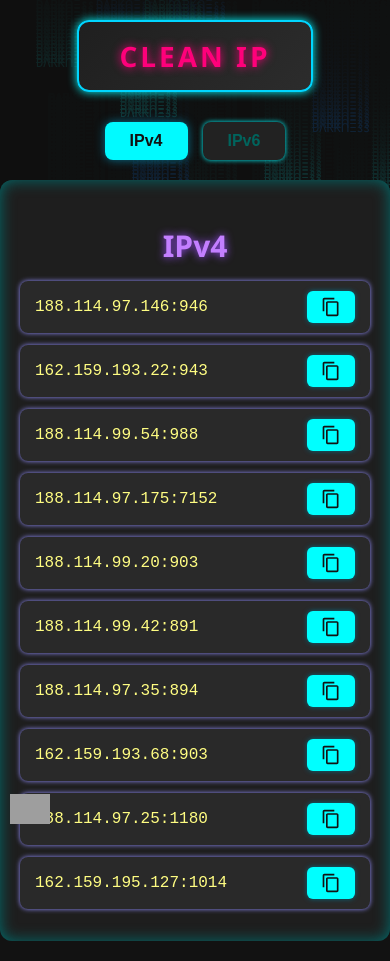
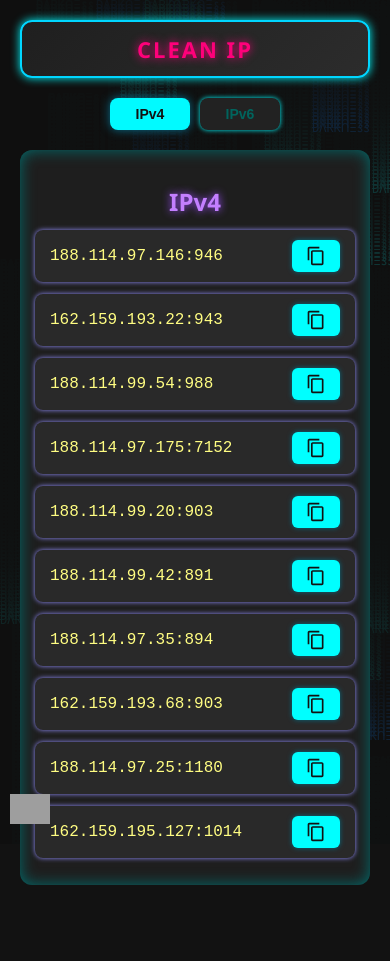
Before and after one commit to darknessm427/IP_Generator, a plain HTML site: page index.html in a window 390 px wide. After the commit the page ends 905 px from the top, so only its background shows below. Drawn offline with Linux system fonts and the light colour scheme; grey boxes are pictures that could not be loaded.

Commit message:
Update index.html

```diff
--- a/index.html
+++ b/index.html
@@ -40,6 +40,9 @@
       box-shadow: 0 0 10px #02FBFF;
       user-select: none;
       z-index: 1;
+      width: 100%;
+      max-width: 900px;
+      box-sizing: border-box;
     }
 
     .header-container h1 {
@@ -49,6 +52,7 @@
       color: #FF007A;
       font-weight: 700;
       text-shadow: 0 0 10px #FF007C;
+      text-align: center;
     }
 
     .buttons-container {
@@ -56,6 +60,11 @@
       gap: 15px;
       margin-bottom: 20px;
       z-index: 1;
+      width: 100%;
+      max-width: 900px;
+      justify-content: center;
+      flex-wrap: wrap;
+      box-sizing: border-box;
     }
 
     .toggle-btn {
@@ -71,6 +80,8 @@
       transition: background-color 0.3s, color 0.3s;
       user-select: none;
       z-index: 1;
+      min-width: 100px;
+      text-align: center;
     }
 
     .toggle-btn.active {
@@ -93,6 +104,7 @@
       box-shadow: 0 0 15px #006E6E inset;
       min-height: 300px;
       z-index: 1;
+      box-sizing: border-box;
     }
 
     .ip-group h2 {
@@ -115,14 +127,17 @@
       margin-bottom: 12px;
       box-shadow: 0 0 5px #938FFF;
       user-select: text;
+      flex-wrap: wrap;
     }
 
     .ip-text {
       font-family: 'Courier New', Courier, monospace;
       font-size: 16px;
       color: #FFFD82;
-      word-break: break-all;
-      flex: 1;
+      word-break: break-word;
+      flex: 1 1 auto;
+      min-width: 0;
+      margin-right: 10px;
     }
 
     .copy-btn {
@@ -140,6 +155,7 @@
       align-items: center;
       transition: background-color 0.3s;
       user-select: none;
+      flex-shrink: 0;
     }
 
     .copy-btn:hover {
@@ -170,6 +186,106 @@
 
     #dark-icon:hover {
       transform: scale(1.1);
+    }
+
+    /* Media Queries for responsiveness */
+
+    /* Small devices (phones, less than 600px) */
+    @media (max-width: 599px) {
+      .header-container {
+        padding: 12px 20px;
+        margin-bottom: 20px;
+      }
+
+      .header-container h1 {
+        font-size: 22px;
+        letter-spacing: 2px;
+      }
+
+      .buttons-container {
+        gap: 10px;
+      }
+
+      .toggle-btn {
+        padding: 8px 15px;
+        font-size: 14px;
+        min-width: 80px;
+      }
+
+      .ips-container {
+        padding: 15px;
+        min-height: 250px;
+      }
+
+      .ip-group h2 {
+        font-size: 24px;
+        margin-bottom: 12px;
+      }
+
+      .ip-box {
+        flex-direction: row;
+        align-items: center;
+        justify-content: space-between;
+      }
+
+      .ip-text {
+        font-size: 16px;
+        margin-right: auto;
+        margin-bottom: 0px;
+
+      }
+
+      .copy-btn {
+        width: auto;
+        justify-content: center;
+        margin-left: 18px;
+      }
+    }
+
+    /* Medium devices (tablets, 600px and up) */
+    @media (min-width: 600px) and (max-width: 899px) {
+      .header-container {
+        padding: 15px 30px;
+      }
+
+      .header-container h1 {
+        font-size: 26px;
+      }
+
+      .buttons-container {
+        gap: 12px;
+      }
+
+      .toggle-btn {
+        padding: 9px 20px;
+        font-size: 15px;
+        min-width: 90px;
+      }
+
+      .ips-container {
+        padding: 18px;
+      }
+
+      .ip-group h2 {
+        font-size: 28px;
+      }
+
+      .ip-box {
+        flex-wrap: nowrap;
+      }
+
+      .ip-text {
+        font-size: 15px;
+      }
+
+      .copy-btn {
+        width: auto;
+      }
+    }
+
+    /* Large devices (desktops, 900px and up) */
+    @media (min-width: 900px) {
+      /* Default styles already optimized for desktop */
     }
   </style>
 </head>
```
